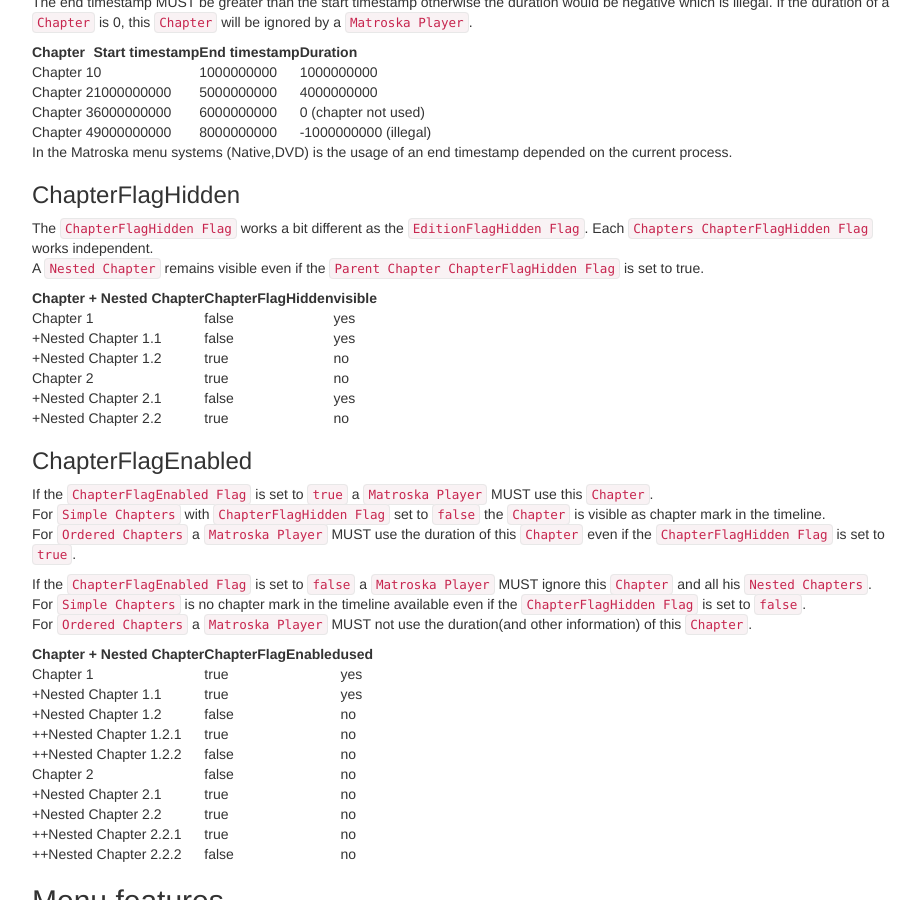
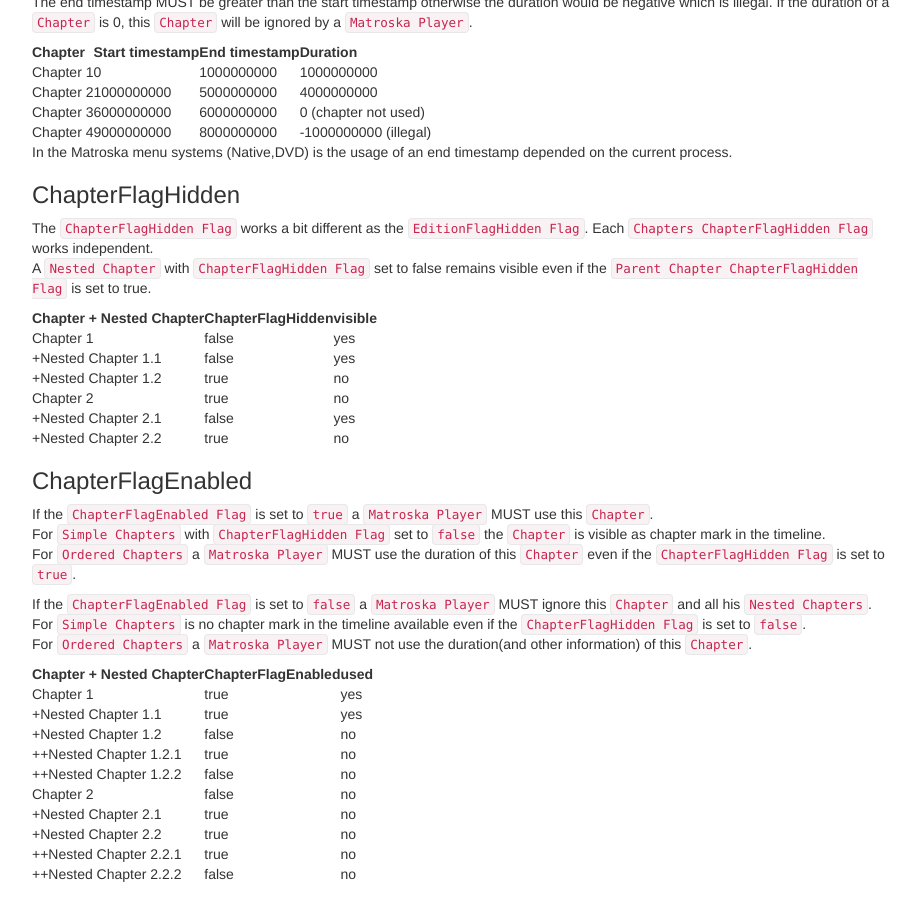
Before and after one commit to ietf-wg-cellar/matroska-specification, a Jekyll site: the page built from chapters.md, in a window 1280 px wide and 900 px high, scrolled down 2847 px. Shown: the whole window, without its empty margins (273-1194 px from the left). Built offline with Jekyll 4.4.1, drawn with Linux system fonts in a browser that asks for light colours; our own code applies the rules of GitHub Pages for plain Markdown files.

Commit message:
ChapterHiddenFlag adjusted

```diff
--- a/chapters.md
+++ b/chapters.md
@@ -155,7 +155,7 @@ In the Matroska menu systems (Native,DVD) is the usage of an end timestamp depen
 ### ChapterFlagHidden
 
 The `ChapterFlagHidden Flag` works a bit different as the `EditionFlagHidden Flag`. Each `Chapters ChapterFlagHidden Flag` works independent.
-A `Nested Chapter` remains visible even if the `Parent Chapter ChapterFlagHidden Flag` is set to true.
+A `Nested Chapter` with `ChapterFlagHidden Flag` set to false remains visible even if the `Parent Chapter ChapterFlagHidden Flag` is set to true.
 
 Chapter + Nested Chapter | ChapterFlagHidden | visible
 -------------------------|-------------------|--------
```
